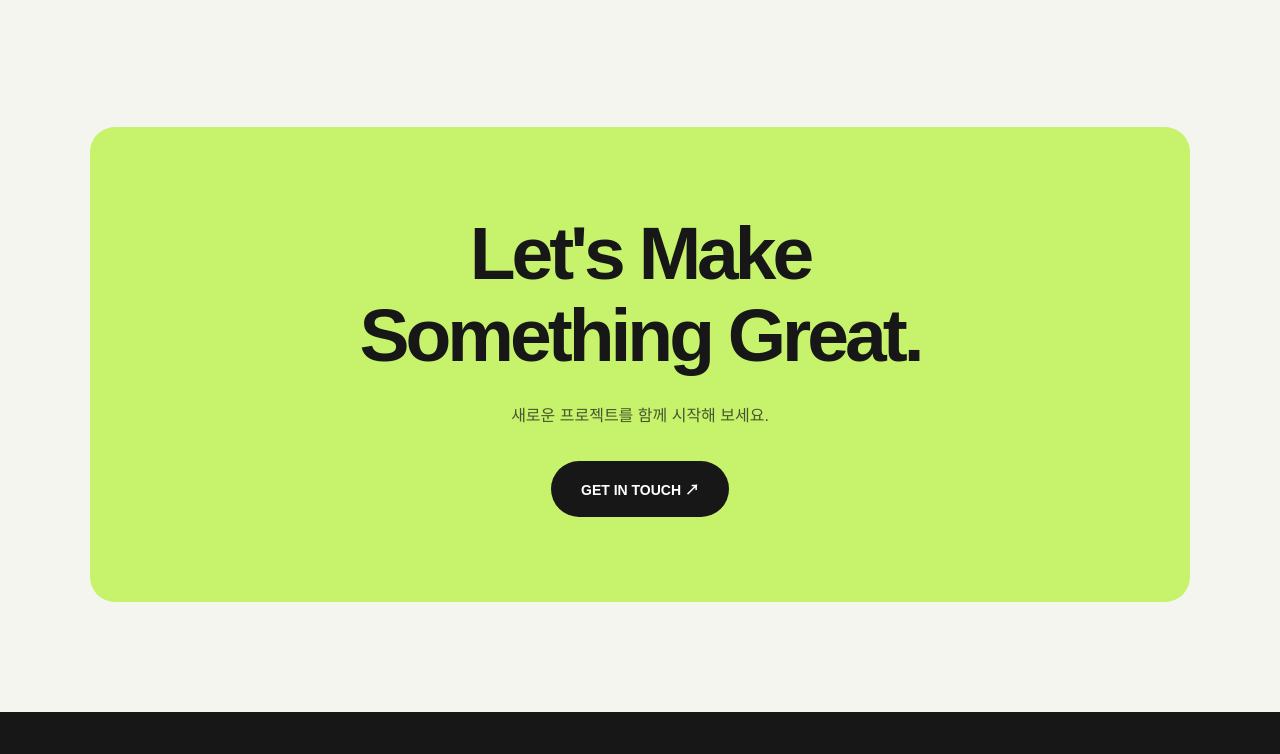
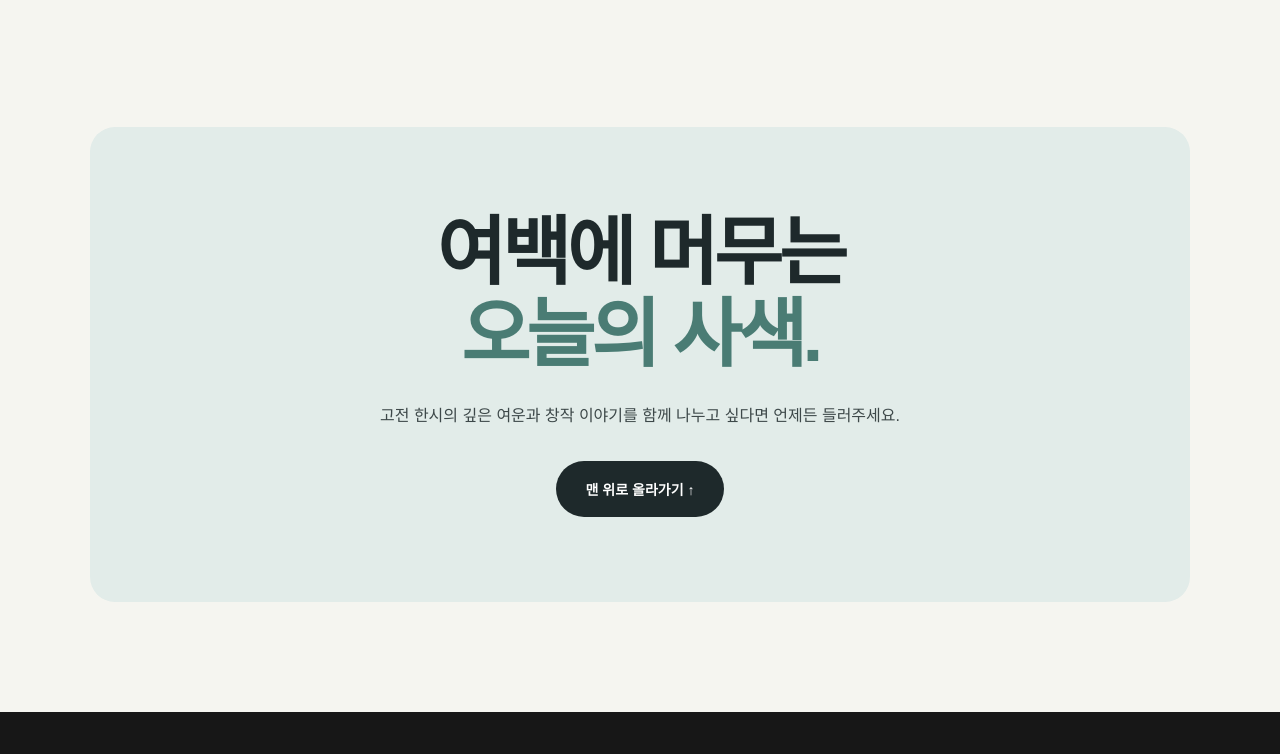
Before and after one commit to yeongcheolc58-bot/cyckaixi, a plain HTML site: page index.html in a window 1280 px wide. Shown: the part 2140-2894 px from the top of the page. Drawn offline with Linux system fonts and the light colour scheme; a web font is replaced by a local one.

Commit message:
Update contact section with new content and styles

```diff
--- a/index.html
+++ b/index.html
@@ -474,11 +474,11 @@ footer p {
       </div>
     </section>
 
-<section class="banner reveal" id="contact">
-  <h2>Let's Make<br>Something Great.</h2>
-  <p>새로운 프로젝트를 함께 시작해 보세요.</p>
-  <a href="mailto:hello@example.com" class="cta">GET IN TOUCH ↗</a>
-</section>
+<section class="banner reveal" id="contact" style="background: #E2ECE9; color: #1E292B;">
+      <h2 style="color: #1E292B;">여백에 머무는<br><span style="color: #4A7C74;">오늘의 사색.</span></h2>
+      <p style="color: #3D4849;">고전 한시의 깊은 여운과 창작 이야기를 함께 나누고 싶다면 언제든 들러주세요.</p>
+      <a href="#home" class="cta" style="background: #1E292B; color: #FFFFFF;">맨 위로 올라가기 ↑</a>
+    </section>
 
 </main>
 
```
